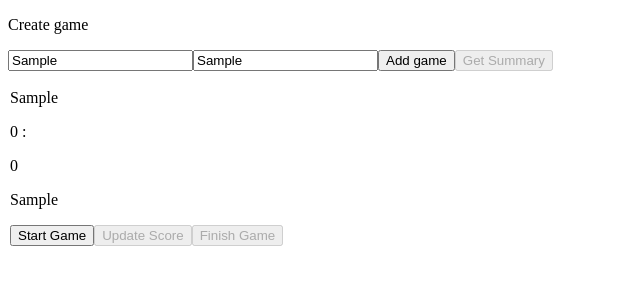
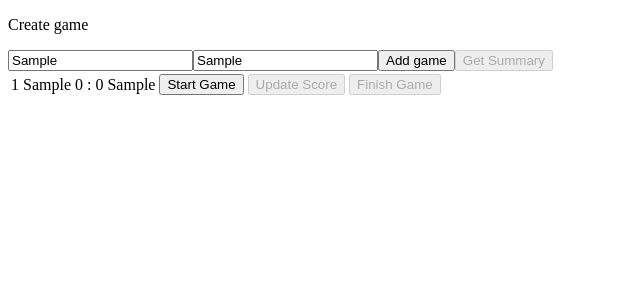
Before and after one commit to NevenaPetro/Football-ScoreBoard-app, a React (Create React App) app: page / in a window 1280 px wide. Both pictures are taken after typing "Sample", "Sample" into the empty fields and a click on the button "Add game". Shown: the top 300 px of the page, without its empty margins (0-640 px from the left). Built offline with nearby package versions, Linux system fonts and the light colour scheme.

Commit message:
id and start button

```diff
--- a/package.json
+++ b/package.json
@@ -9,6 +9,7 @@
     "react": "^18.2.0",
     "react-dom": "^18.2.0",
     "react-scripts": "5.0.1",
+    "uuid": "^9.0.0",
     "web-vitals": "^2.1.4"
   },
   "scripts": {
--- a/src/App.js
+++ b/src/App.js
@@ -5,9 +5,25 @@ import CreateNewGame from './components/CreateNewGame';
 
 function App() {
   const [listOfGames, setListOfGames] = useState([]);
+  const [gameId, setGameId] = useState(1);
+
+  const [btnUpdateScoreDisabled, setBtnUpdateScoreDisabled] = useState(true);
+  const [btnFinishGameDisabled, setBtnFinishGameDisabled] = useState(true);
+  const [startGame, setStartGame] = useState({
+    game: {},
+    start: false
+  })
 
   function addNewGame(newGame) {
-    setListOfGames([newGame, ...listOfGames]);
+    setListOfGames([...listOfGames, newGame]);
+  }
+  function gameStarting(item) {
+    setStartGame({
+      item,
+      start: true
+    })
+    //setBtnUpdateScoreDisabled(listOfGames.filter((item) => item.gameId === gameId));
+    //setBtnFinishGameDisabled(listOfGames.filter((item) => item.gameId === gameId));
   }
   return (
     <>
@@ -15,6 +31,12 @@ function App() {
         value={{
           addNewGame,
           listOfGames,
+          setGameId,
+          gameId,
+          gameStarting,
+
+          btnUpdateScoreDisabled,
+          btnFinishGameDisabled,
         }}
       >
         <CreateNewGame />
--- a/src/components/BoardItem.jsx
+++ b/src/components/BoardItem.jsx
@@ -4,21 +4,43 @@ import { applicationContext } from '../context/ApplicationContext';
 import Button from './Button';
 
 function BoardItem({ item }) {
-  const { listOfGames } = useContext(applicationContext);
-  const [btnStartGameDisabled, setBtnStartGameDisabled] = useState(false);
-  const [btnUpdateScoreDisabled, setBtnUpdateScoreDisabled] = useState(true);
-  const [btnFinishGameDisabled, setBtnFinishGameDisabled] = useState(true);
-  console.log(listOfGames);
+  const {
+    gameStarting,
+    btnStartGameDisabled,
+    btnUpdateScoreDisabled,
+    btnFinishGameDisabled,
+  } = useContext(applicationContext);
+
   return (
     <>
-    <tr>
-      <p>{item.homeTeam}</p>
-      <p>{item.scoreHomeTeam} : </p>
-      <p>{item.scoreAwayTeam}</p>
-      <p>{item.awayTeam}</p>
-      <Button isDisabled={btnStartGameDisabled}>Start Game</Button>
-      <Button isDisabled={btnUpdateScoreDisabled}>Update Score</Button>
-      <Button isDisabled={btnFinishGameDisabled}>Finish Game</Button>
+      <tr>
+        <td>{item.gameId}</td>
+        <td>{item.homeTeam}</td>
+        <td>{item.scoreHomeTeam} : </td>
+        <td>{item.scoreAwayTeam}</td>
+        <td>{item.awayTeam}</td>
+        <td>
+          <Button
+            type={'button'}
+            handleClick={() => {
+              gameStarting(item);
+            }}
+            id={item.gameId}
+            isDisabled={btnStartGameDisabled}
+          >
+            Start Game
+          </Button>
+        </td>
+        <td>
+          <Button id={item.gameId} isDisabled={btnUpdateScoreDisabled}>
+            Update Score
+          </Button>
+        </td>
+        <td>
+          <Button id={item.gameId} isDisabled={btnFinishGameDisabled}>
+            Finish Game
+          </Button>
+        </td>
       </tr>
     </>
   );
--- a/src/components/BoardList.jsx
+++ b/src/components/BoardList.jsx
@@ -1,12 +1,11 @@
 import React from 'react';
-import { useState, useContext } from 'react';
+import { useContext } from 'react';
 import { applicationContext } from '../context/ApplicationContext';
 import BoardItem from './BoardItem';
-import Button from '../components/Button';
+
 
 function BoardList() {
   const { listOfGames } = useContext(applicationContext);
-  console.log(listOfGames);
 
   return (
     <div>
@@ -14,7 +13,7 @@ function BoardList() {
       <table>
         <tbody>
           {listOfGames &&
-            listOfGames.map((e) => <BoardItem item={e}></BoardItem>)}
+            listOfGames.map((e) => <BoardItem key={e.gameId} item={e}></BoardItem>)}
         </tbody>
       </table>
     </div>
--- a/src/components/Button.jsx
+++ b/src/components/Button.jsx
@@ -1,8 +1,8 @@
 import React from 'react'
 
-function Button({ children, type, isDisabled }) {
+function Button({ children, type, isDisabled, handleClick }) {
     return (
-      <button type={type} disabled={isDisabled} >
+      <button type={type} disabled={isDisabled} onClick={handleClick}>
         {children}
       </button>
     );
--- a/src/components/CreateNewGame.jsx
+++ b/src/components/CreateNewGame.jsx
@@ -8,7 +8,7 @@ function CreateNewGame() {
     const [awayTeam, setAwayTeam] = useState('');
     const [btnGetSummaryDisabled, setBtnGetSummaryDisabled] = useState(true);
 
-    const { addNewGame } = useContext(applicationContext);
+    const { addNewGame, gameId, setGameId } = useContext(applicationContext);
 
     function handleHomeTeamInput(e) {
       setHomeTeam(e.target.value);
@@ -19,7 +19,9 @@ function CreateNewGame() {
     function addGame(e) {
       e.preventDefault();
       if (homeTeam && awayTeam) {
+        setGameId(gameId+1)
         const newGame = {
+          gameId,
           homeTeam,
           awayTeam,
           scoreHomeTeam: 0,
```
Also changed, not shown: 1 other file (tests, documents, lock files or other folders).
